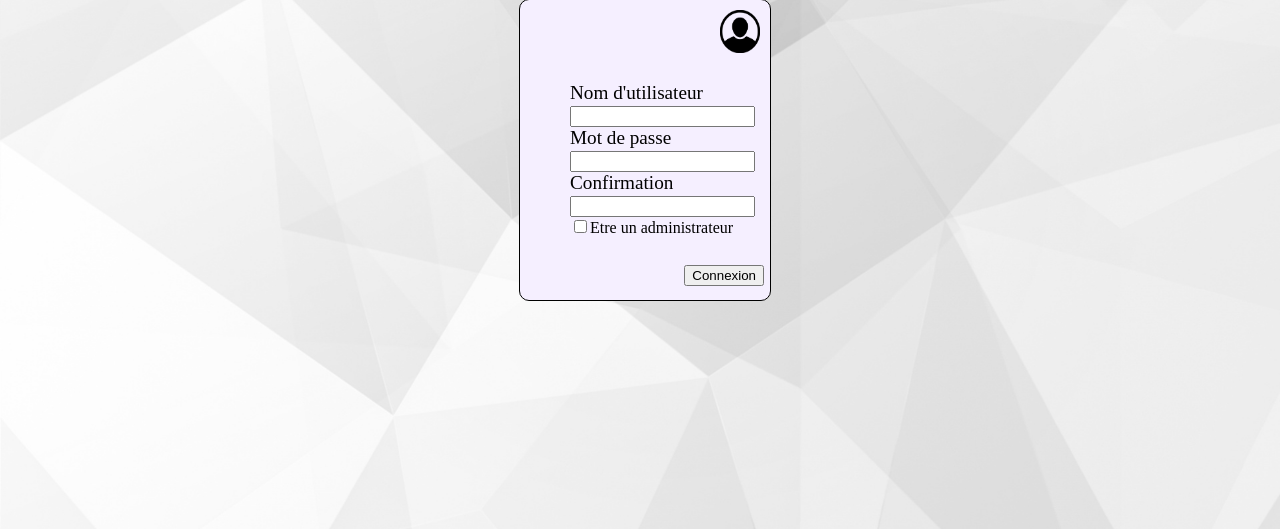
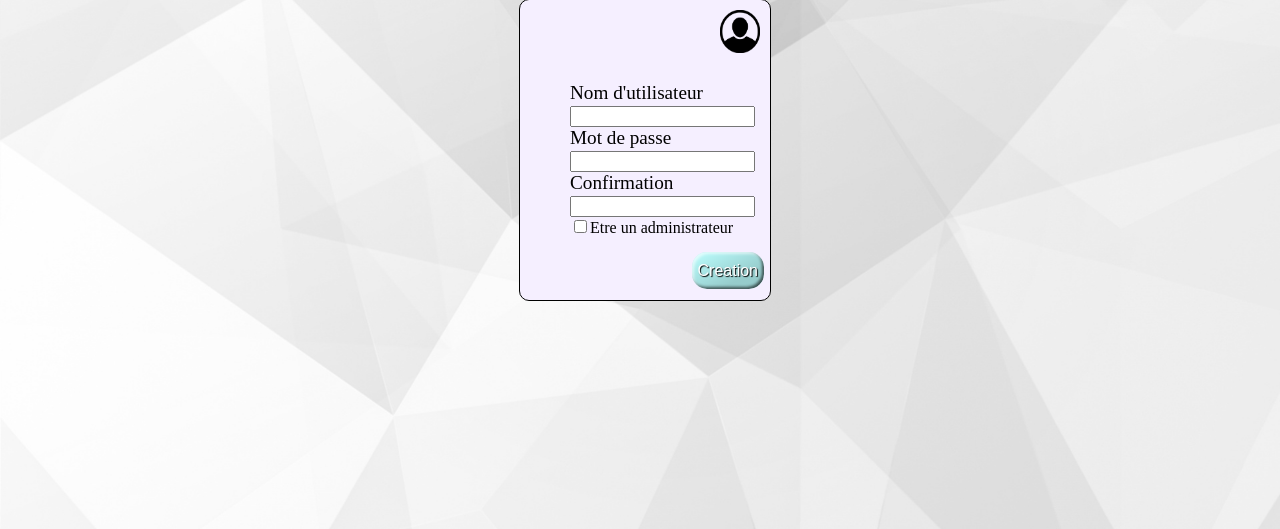
Before and after one commit to paullouppe/WEB_Projet_groupe13, a PHP site: page /creation.html in a window 1280 px wide. Shown: the part 153-682 px from the top of the page. Run offline with PHP 8.4, Linux system fonts and the light colour scheme.

Commit message:
Changement button dans creation

```diff
--- a/app/creation.html
+++ b/app/creation.html
@@ -35,7 +35,7 @@
           <input type="checkbox" id="admin" value="admin" name="admin"/><label for="admin">Etre un administrateur</label>
         </div>
         <div id="inscription">
-          <input type="submit" value="Connexion" />
+          <input type="submit" class="connexion" value="Creation" />
         </div>
     </div>
     </main>
--- a/app/style/main.css
+++ b/app/style/main.css
@@ -67,7 +67,7 @@ header{
 }
 
 #inscription{
-  margin-top: 28px;
+  margin-top: 15px;
   margin-right: 6px;
   float: right;
 }
@@ -182,7 +182,7 @@ margin-top: 50px;
  flex-direction: column;
   border: 1px solid black;
 }
-.edit, .fermer, .voter, .results{ /*Boutton pour modifier la campagne*/
+.edit, .fermer, .voter, .results, .connexion{ /*Boutton pour modifier la campagne*/
   display: inline;
   border: 0;
   line-height: 2.2;
```
